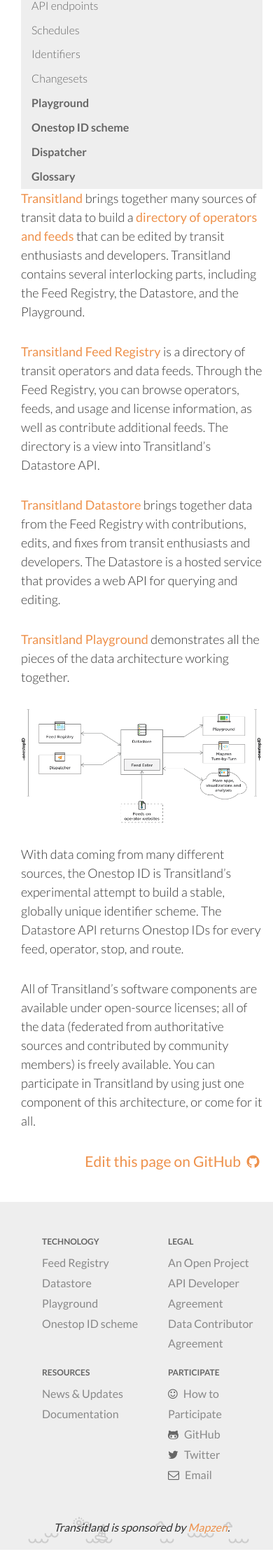
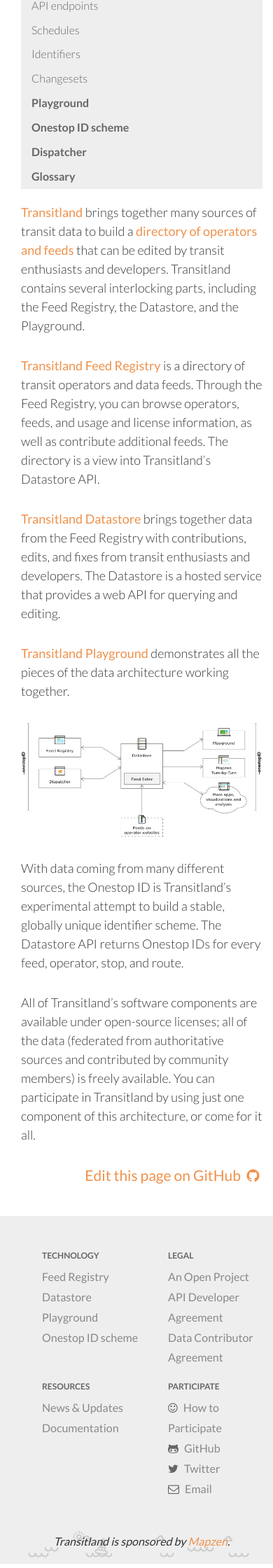
Before and after one commit to transitland/www-transit-land, a Jekyll site: the page built from documentation/index.md, in a window 390 px wide. Shown: the part 561-2801 px from the top of the page at 70% size. Built offline with Jekyll 4.4.1, drawn with Linux system fonts in a browser that asks for light colours; nearby versions of some CDN libraries.

Commit message:
little tweak for mobile

```diff
--- a/_sass/_blog.scss
+++ b/_sass/_blog.scss
@@ -166,7 +166,6 @@
 
   }
 
-
 .infinite-spinner {
   display: block;
   width: 40px;
--- a/_sass/_documentation.scss
+++ b/_sass/_documentation.scss
@@ -1,6 +1,13 @@
 #documentation {
+
   .container {
     max-width: 1100px;
+  }
+  @include media-query($on-small-screen){
+    //give some paddings when side nav goes top
+    .documentation-content {
+      margin-top: 20px;
+    }
   }
   //api table on datastore/api-endpoints page
   table#api {
```
